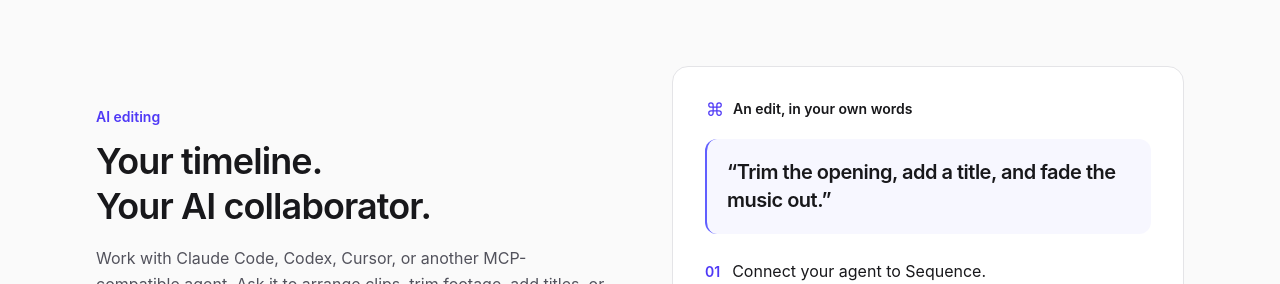
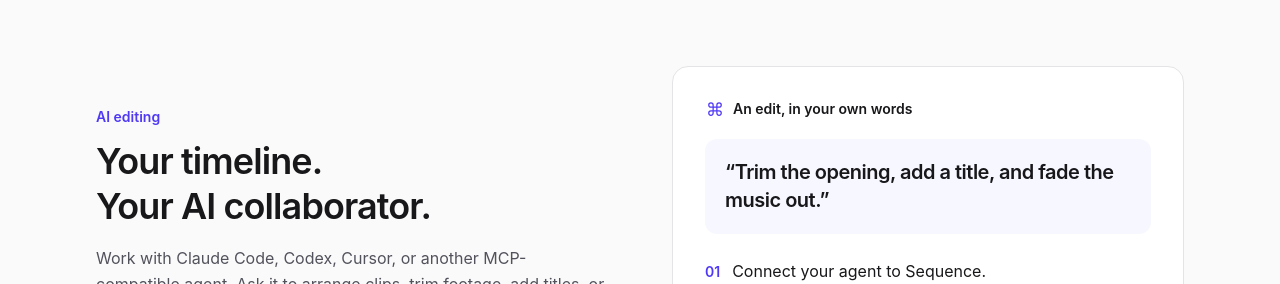
Before and after one commit to alamkanak/sequence, a React (Vite) app: page / in a window 1280 px wide. Shown: the part 1920-2204 px from the top of the page. Built offline with nearby package versions, Linux system fonts and the light colour scheme.

Commit message:
fix: remove unnecessary border from blockquote in AiEditingSection

```diff
--- a/src/components/AiEditingSection.tsx
+++ b/src/components/AiEditingSection.tsx
@@ -53,7 +53,7 @@ export function AiEditingSection() {
         </div>
         <blockquote
           className={cn(
-            "mt-5 rounded-xl border-l-2 border-indigo-500 bg-indigo-500/5 p-5",
+            "mt-5 rounded-xl bg-indigo-500/5 p-5",
             landing.title,
           )}
         >
```
